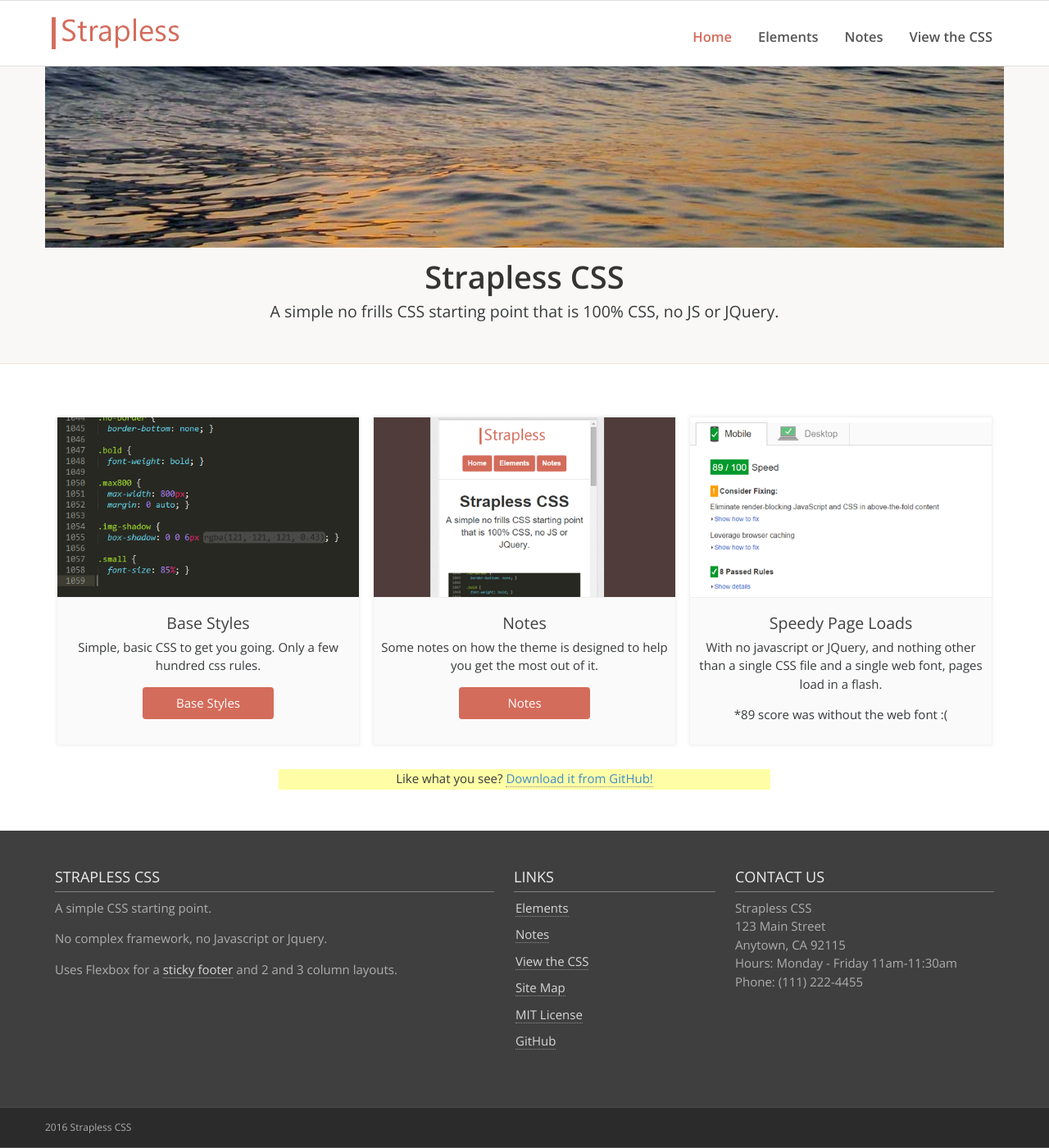
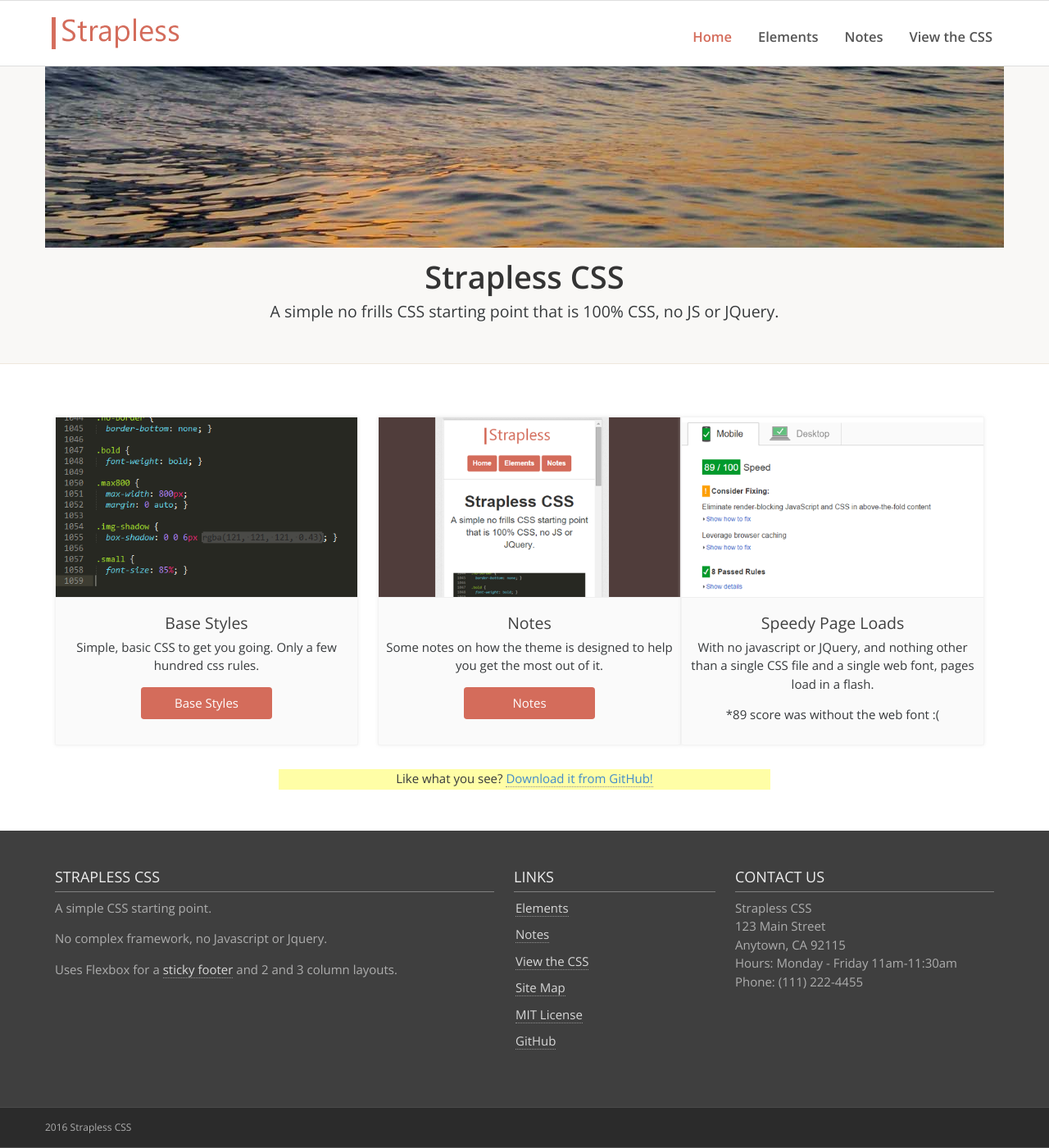
Before and after one commit to rdyar/strapless, a Jekyll site: the page built from index.html, in a window 1280 px wide and 1400 px high, scrolled down 224 px. Shown: the whole window at 82% size. Built offline with Jekyll 4.4.1, drawn with Linux system fonts in a browser that asks for light colours.

Commit message:
column-33

```diff
--- a/_sass/container.scss
+++ b/_sass/container.scss
@@ -95,13 +95,14 @@
     margin:4px 8px 14px 8px;
 }
 @media (min-width: 768px) {
+
  .column-50, .column-33 {
     width: 362px;
      }
-      .column-50:nth-of-type(odd) {
+      .column-50:nth-of-type(odd), .column-33:nth-of-type(odd) {
         margin:4px 12px 14px 0;
    }
-     .column-50:nth-of-type(even) {
+     .column-50:nth-of-type(even), .column-33:nth-of-type(even) {
             margin:4px 0 14px 12px;
 }
      .column-66{
```
